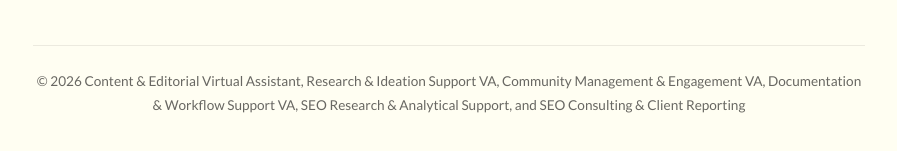
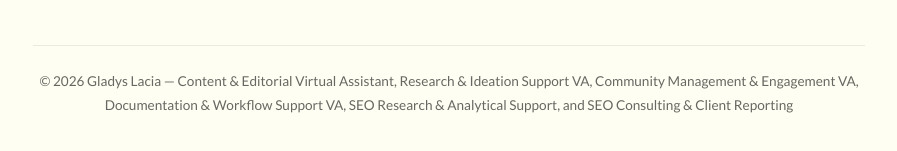
Before and after one commit to gladys-lacia/gladys-lacia.github.io, a plain HTML site: page index.html in a window 1280 px wide. Shown: the part 3249-3400 px from the top of the page, without its empty margins (191-1088 px from the left). Drawn offline with Linux system fonts and the light colour scheme; a script that the page names is missing.

Commit message:
Add owner name to copyright footer
Identify Gladys Lacia in the site's footer.

```diff
--- a/index.html
+++ b/index.html
@@ -431,7 +431,7 @@ Engagement VA, and Documentation &amp; Workflow Support VA"
     </div>
 
     <footer class="footer">
-      <p>&#169; 2026 Content &amp; Editorial Virtual Assistant, Research &amp; Ideation Support VA, Community Management &amp; Engagement VA, Documentation &amp; Workflow Support VA, SEO Research &amp; Analytical Support, and SEO Consulting &amp; Client Reporting</p>
+      <p>&#169; 2026 Gladys Lacia &mdash; Content &amp; Editorial Virtual Assistant, Research &amp; Ideation Support VA, Community Management &amp; Engagement VA, Documentation &amp; Workflow Support VA, SEO Research &amp; Analytical Support, and SEO Consulting &amp; Client Reporting</p>
     </footer>
 
   </main>
```
